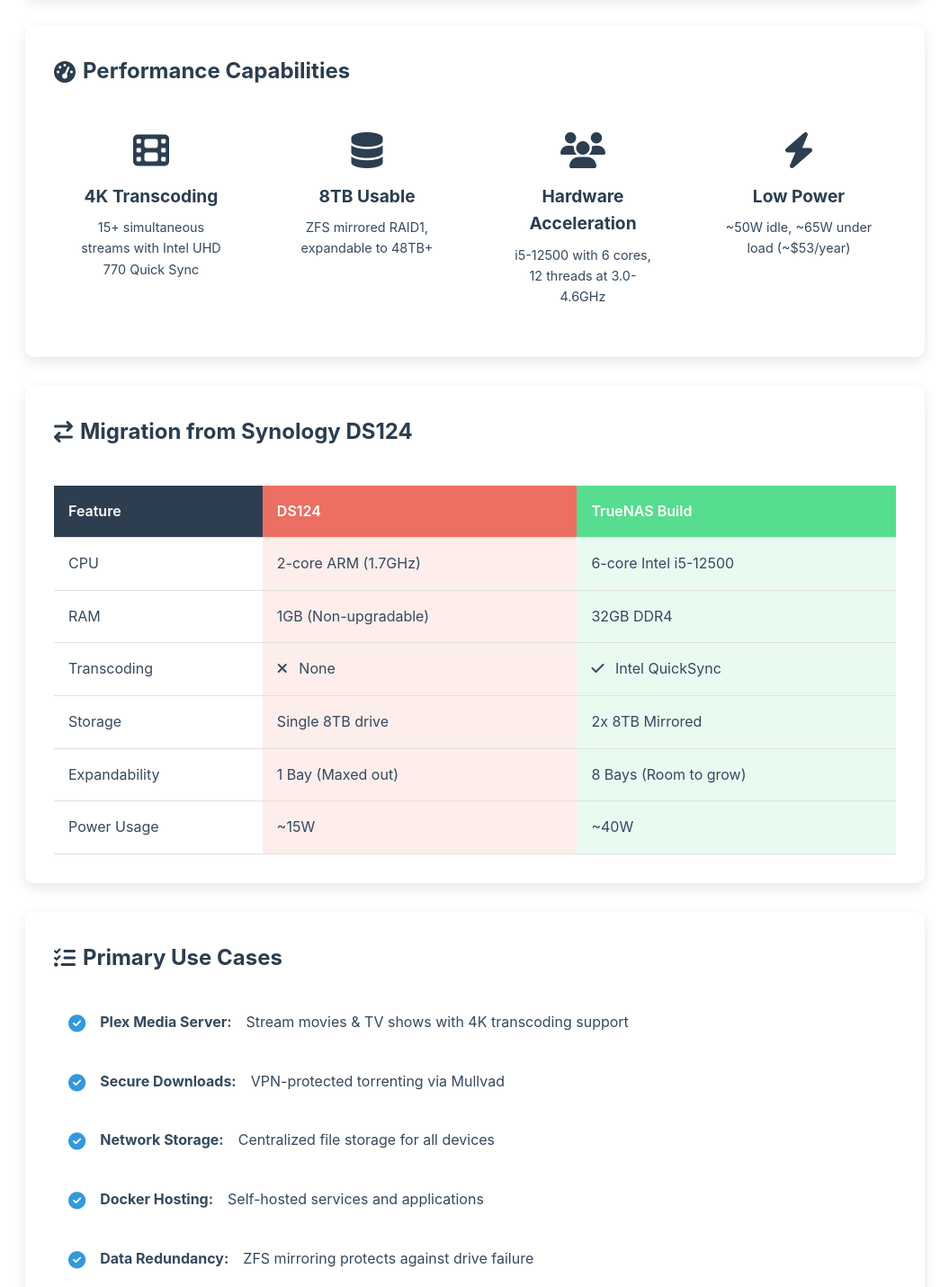
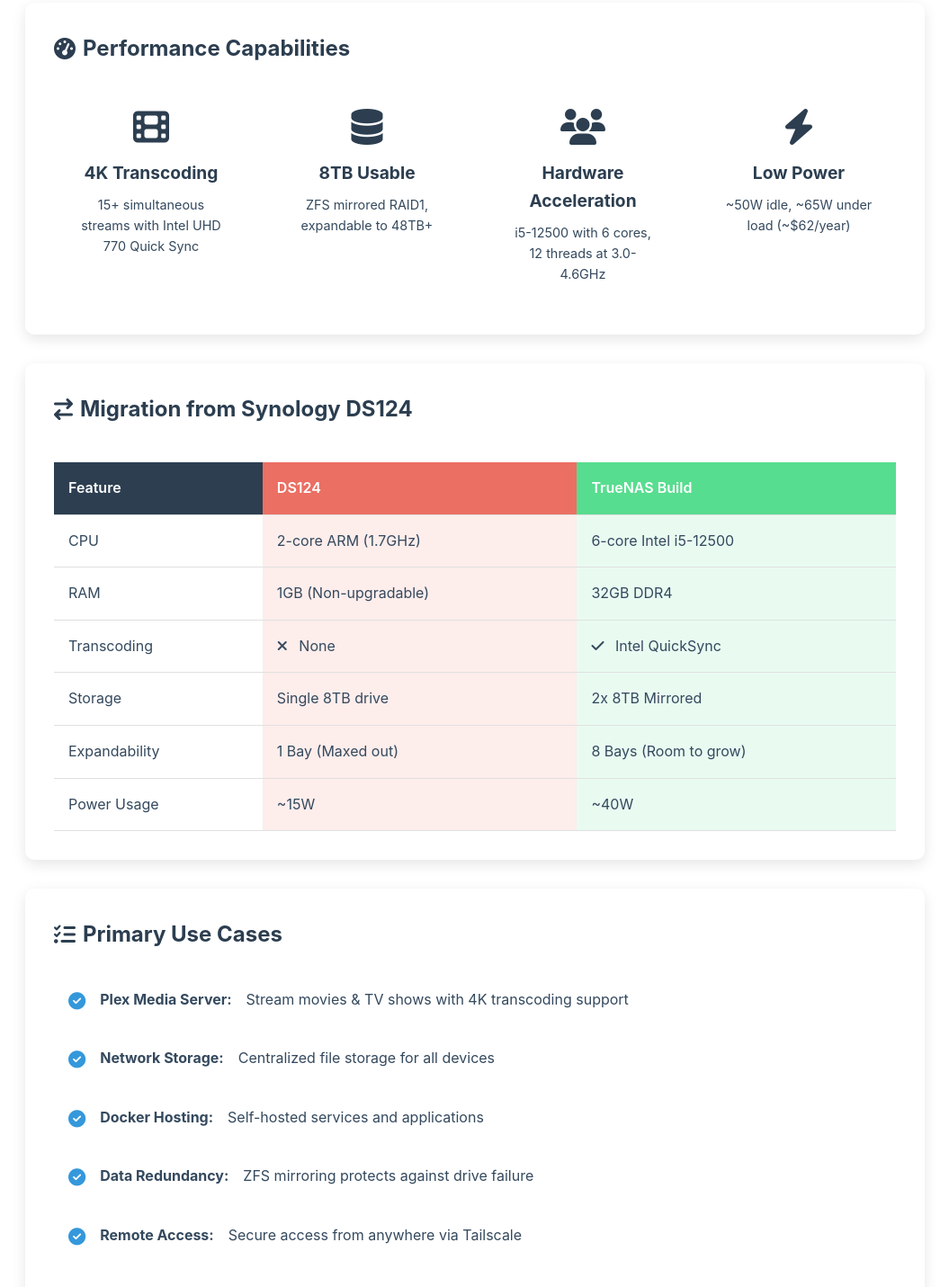
Before and after one commit to sourpatchdad/sourpatchdad.github.io, a plain HTML site: page projects/truenas-migration.html in a window 1280 px wide. Shown: the part 1807-3238 px from the top of the page at 90% size, without its empty margins (112-1167 px from the left). Drawn offline with Linux system fonts and the light colour scheme.

Commit message:
Update truenas-migration.html

```diff
--- a/projects/truenas-migration.html
+++ b/projects/truenas-migration.html
@@ -108,7 +108,7 @@
                         </div>
                         <div class="spec-item">
                             <span class="spec-label">Download Client</span>
-                            <br><span class="spec-value">Transmission + Mullvad VPN (via gluetun)</span>
+                            <br><span class="spec-value">Transmission</span>
                         </div>
                         <div class="spec-item">
                             <span class="spec-label">Remote Access</span>
@@ -151,7 +151,7 @@
                         <div class="performance-card">
                             <i class="fa-solid fa-bolt" aria-hidden="true"></i>
                             <h3>Low Power</h3>
-                            <p>~50W idle, ~65W under load (~$53/year)</p>
+                            <p>~50W idle, ~65W under load (~$62/year)</p>
                         </div>
                     </div>
                 </section>
@@ -210,7 +210,6 @@
                     <h2><i class="fa-solid fa-list-check" aria-hidden="true"></i> Primary Use Cases</h2>
                     <ul class="use-cases">
                         <li><i class="fa-solid fa-check-circle" aria-hidden="true"></i> <strong>Plex Media Server:</strong> Stream movies & TV shows with 4K transcoding support</li>
-                        <li><i class="fa-solid fa-check-circle" aria-hidden="true"></i> <strong>Secure Downloads:</strong> VPN-protected torrenting via Mullvad</li>
                         <li><i class="fa-solid fa-check-circle" aria-hidden="true"></i> <strong>Network Storage:</strong> Centralized file storage for all devices</li>
                         <li><i class="fa-solid fa-check-circle" aria-hidden="true"></i> <strong>Docker Hosting:</strong> Self-hosted services and applications</li>
                         <li><i class="fa-solid fa-check-circle" aria-hidden="true"></i> <strong>Data Redundancy:</strong> ZFS mirroring protects against drive failure</li>
```
